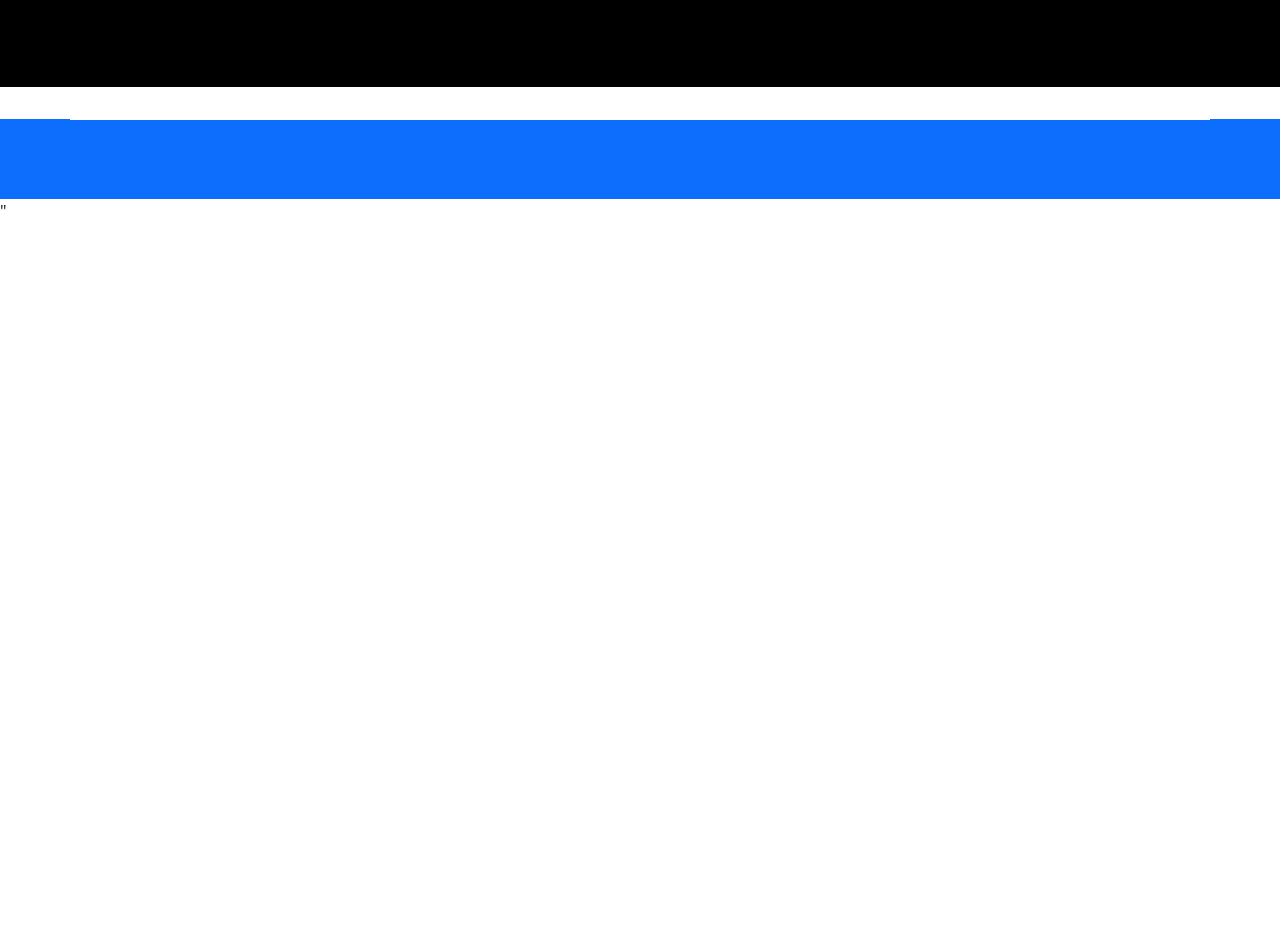
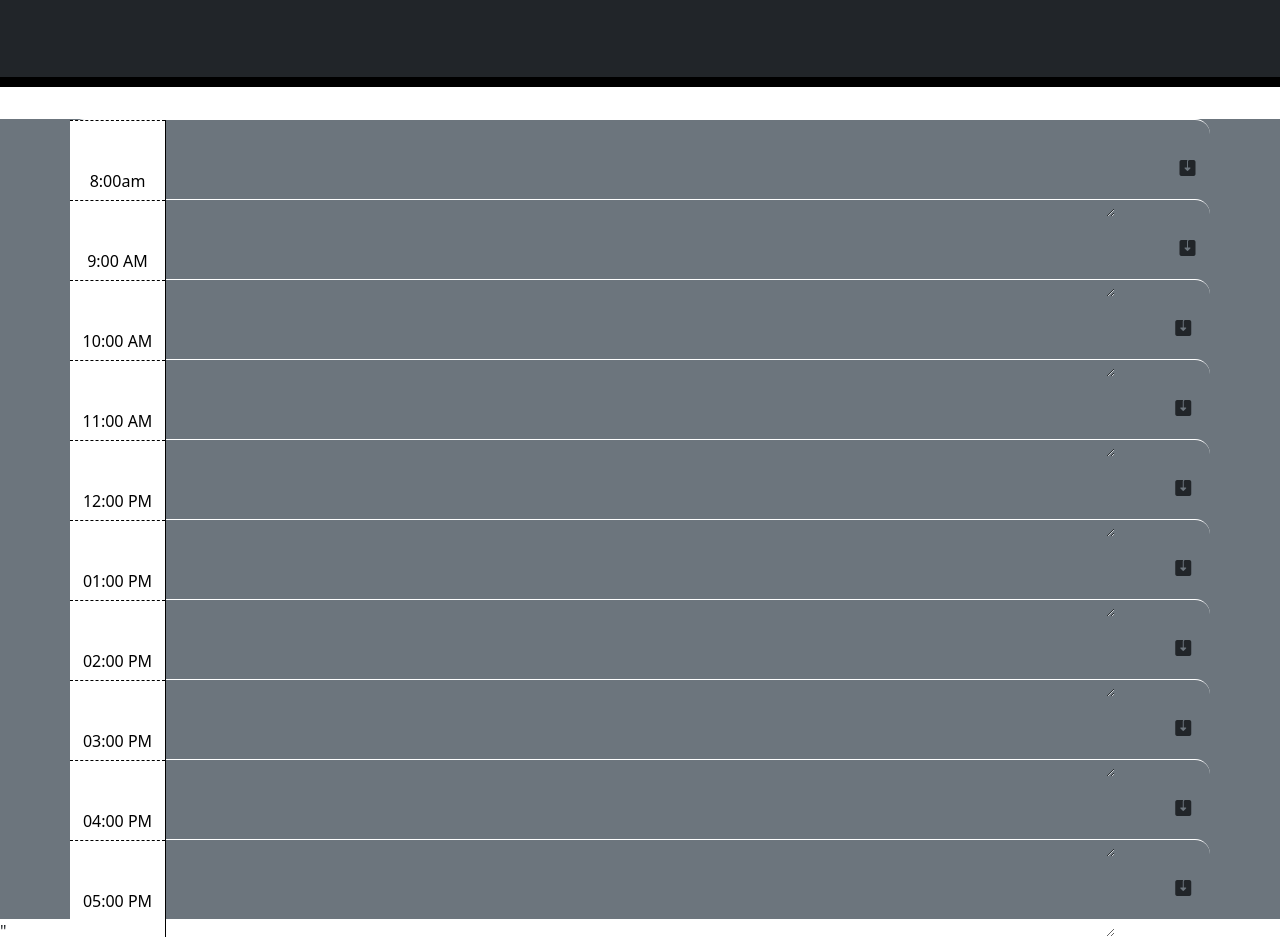
Before and after one commit to jerwinsauco/Work-Day-Scheduler, a plain HTML site: page index.html in a window 1280 px wide. Shown: the part 320-1263 px from the top of the page. Before the commit the page ends 800 px from the top, so only its background shows below. Drawn offline with nearby package versions, Linux system fonts and the light colour scheme.

Commit message:
timeblock with styling HTML

```diff
--- a/index.html
+++ b/index.html
@@ -1,31 +1,23 @@
 <!DOCTYPE html>
 <html lang="en">
+
 <head>
   <meta charset="UTF-8" />
   <meta name="viewport" content="width=device-width, initial-scale=1.0" />
   <meta http-equiv="X-UA-Compatible" content="ie=edge" />
-    <link
-      rel="stylesheet"
-      href="https://stackpath.bootstrapcdn.com/bootstrap/4.3.1/css/bootstrap.min.css"
-    />
-    <link
-      rel="stylesheet"
-      href="https://use.fontawesome.com/releases/v5.8.1/css/all.css"
-      integrity="sha384-50oBUHEmvpQ+1lW4y57PTFmhCaXp0ML5d60M1M7uH2+nqUivzIebhndOJK28anvf"
-      crossorigin="anonymous"
-    />
-    <link
-      href="https://fonts.googleapis.com/css?family=Open+Sans&display=swap"
-      rel="stylesheet"
-    />
+  <link rel="stylesheet" href="https://stackpath.bootstrapcdn.com/bootstrap/4.3.1/css/bootstrap.min.css" />
+  <link rel="stylesheet" href="https://use.fontawesome.com/releases/v5.8.1/css/all.css"
+    integrity="sha384-50oBUHEmvpQ+1lW4y57PTFmhCaXp0ML5d60M1M7uH2+nqUivzIebhndOJK28anvf" crossorigin="anonymous" />
+  <link href="https://fonts.googleapis.com/css?family=Open+Sans&display=swap" rel="stylesheet" />
   <link rel="stylesheet" href="assets/style.css" />
   <link href="https://cdn.jsdelivr.net/npm/bootstrap@5.2.0/dist/css/bootstrap.min.css" rel="stylesheet"
     integrity="sha384-gH2yIJqKdNHPEq0n4Mqa/HGKIhSkIHeL5AyhkYV8i59U5AR6csBvApHHNl/vI1Bx" crossorigin="anonymous">
+  <link rel="stylesheet" href="https://cdn.jsdelivr.net/npm/bootstrap-icons@1.3.0/font/bootstrap-icons.css">
   <title>Work Day Scheduler</title>
 </head>
 
 <body>
-    <header class="jumbotron bg-black text-light">
+  <header class="jumbotron bg-dark text-light">
     <h1 class="display-3">Work Day Scheduler</h1>
     <p class="lead">A simple calendar app for scheduling your work day</p>
 
@@ -36,10 +28,108 @@
   </header>
 
   <!-- Timeblock Section -->
-    <section class="bg-primary">
+  <section class="bg-secondary text-dark">
     <div class="container">
       <!-- Timeblocks go here -->
-        <div class="row "
+      <div id="hour8" class="row time-block">
+        <div class="col-md-1 hour">
+          8:00am
+        </div>
+        <textarea class="col-md-10 description"></textarea>
+          <button class="btn saveBtn col-md-1">
+            <i class="bi bi-save2-fill"></i>
+          </button>
+      </div>
+
+      <div id="hour9" class="row time-block">
+        <div class="col-md-1 hour">
+          9:00 AM
+        </div>
+        <textarea class="col-md-10 description"></textarea>
+          <button class="btn saveBtn col-md-1">
+            <i class="bi bi-save2-fill"></i>
+          </button>
+      </div>
+
+      <div id="hour10" class="row time-block">
+        <div class="col-md-1 hour">
+          10:00 AM
+        </div>
+        <textarea class="col-md-10 description"></textarea>
+        <button class="btn saveBtn col-md-1">
+          <i class="bi bi-save2-fill"></i>
+        </button>
+      </div>
+
+      <div id="hour10=1" class="row time-block">
+        <div class="col-md-1 hour">
+          11:00 AM
+        </div>
+        <textarea class="col-md-10 description"></textarea>
+        <button class="btn saveBtn col-md-1">
+          <i class="bi bi-save2-fill"></i>
+        </button>
+      </div>
+
+      <div id="hour12" class="row time-block">
+        <div class="col-md-1 hour">
+          12:00 PM
+        </div>
+        <textarea class="col-md-10 description"></textarea>
+        <button class="btn saveBtn col-md-1">
+          <i class="bi bi-save2-fill"></i>
+        </button>
+      </div>
+
+      <div id="hour13" class="row time-block">
+        <div class="col-md-1 hour">
+          01:00 PM
+        </div>
+        <textarea class="col-md-10 description"></textarea>
+        <button class="btn saveBtn col-md-1">
+          <i class="bi bi-save2-fill"></i>
+        </button>
+      </div>
+
+      <div id="hour14" class="row time-block">
+        <div class="col-md-1 hour">
+          02:00 PM
+        </div>
+        <textarea class="col-md-10 description"></textarea>
+        <button class="btn saveBtn col-md-1">
+          <i class="bi bi-save2-fill"></i>
+        </button>
+      </div>
+
+      <div id="hour15" class="row time-block">
+        <div class="col-md-1 hour">
+          03:00 PM
+        </div>
+        <textarea class="col-md-10 description"></textarea>
+        <button class="btn saveBtn col-md-1">
+          <i class="bi bi-save2-fill"></i>
+        </button>
+      </div>
+
+      <div id="hour16" class="row time-block">
+        <div class="col-md-1 hour">
+          04:00 PM
+        </div>
+        <textarea class="col-md-10 description"></textarea>
+        <button class="btn saveBtn col-md-1">
+          <i class="bi bi-save2-fill"></i>
+        </button>
+      </div>
+
+      <div id="hour17" class="row time-block">
+        <div class="col-md-1 hour">
+          05:00 PM
+        </div>
+        <textarea class="col-md-10 description"></textarea>
+        <button class="btn saveBtn col-md-1">
+          <i class="bi bi-save2-fill"></i>
+        </button>
+      </div>
 
     </div>
   </section>"
@@ -51,4 +141,5 @@
 <script src="./Assets/script.js"></script>
 <script src="https://cdn.jsdelivr.net/npm/bootstrap@5.2.0/dist/js/bootstrap.bundle.min.js"
   integrity="sha384-A3rJD856KowSb7dwlZdYEkO39Gagi7vIsF0jrRAoQmDKKtQBHUuLZ9AsSv4jD4Xa" crossorigin="anonymous"></script>
+
 </html>
```
Lines whose indentation alone changed are shown as unchanged.
